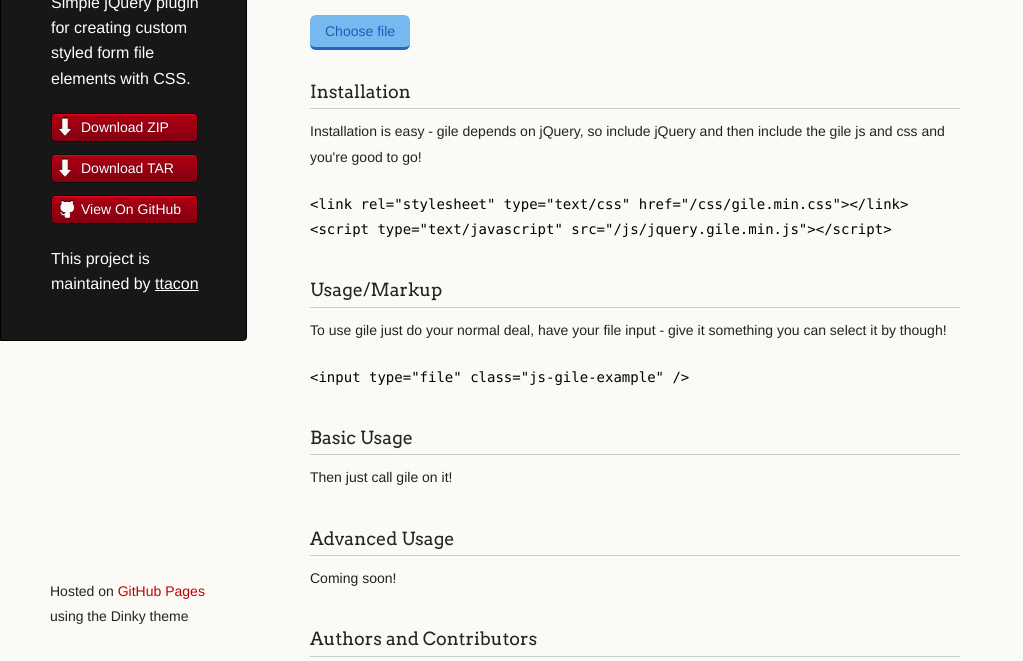
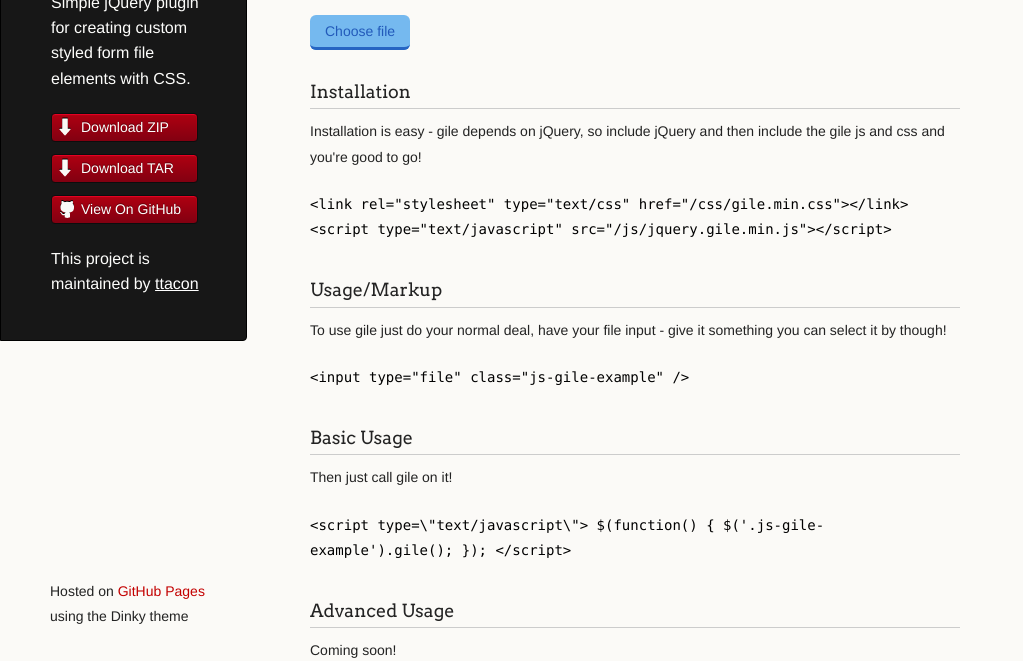
Before and after one commit to ttacon/gile, a plain HTML site: page index.html in a window 1280 px wide. Shown: the part 139-800 px from the top of the page, without its empty margins (0-1023 px from the left). Drawn offline with Linux system fonts and the light colour scheme.

Commit message:
Use proper html

```diff
--- a/index.html
+++ b/index.html
@@ -58,11 +58,11 @@
 
 <p>Then just call gile on it!</p>
 <code>
-      <script type=\"text/javascript\">
+      &lt;script type=\"text/javascript\"&gt;
           $(function() {
              $('.js-gile-example').gile();
           });
-      </script>
+      &lt;/script&gt;
 </code>
 
 <h3>
```
